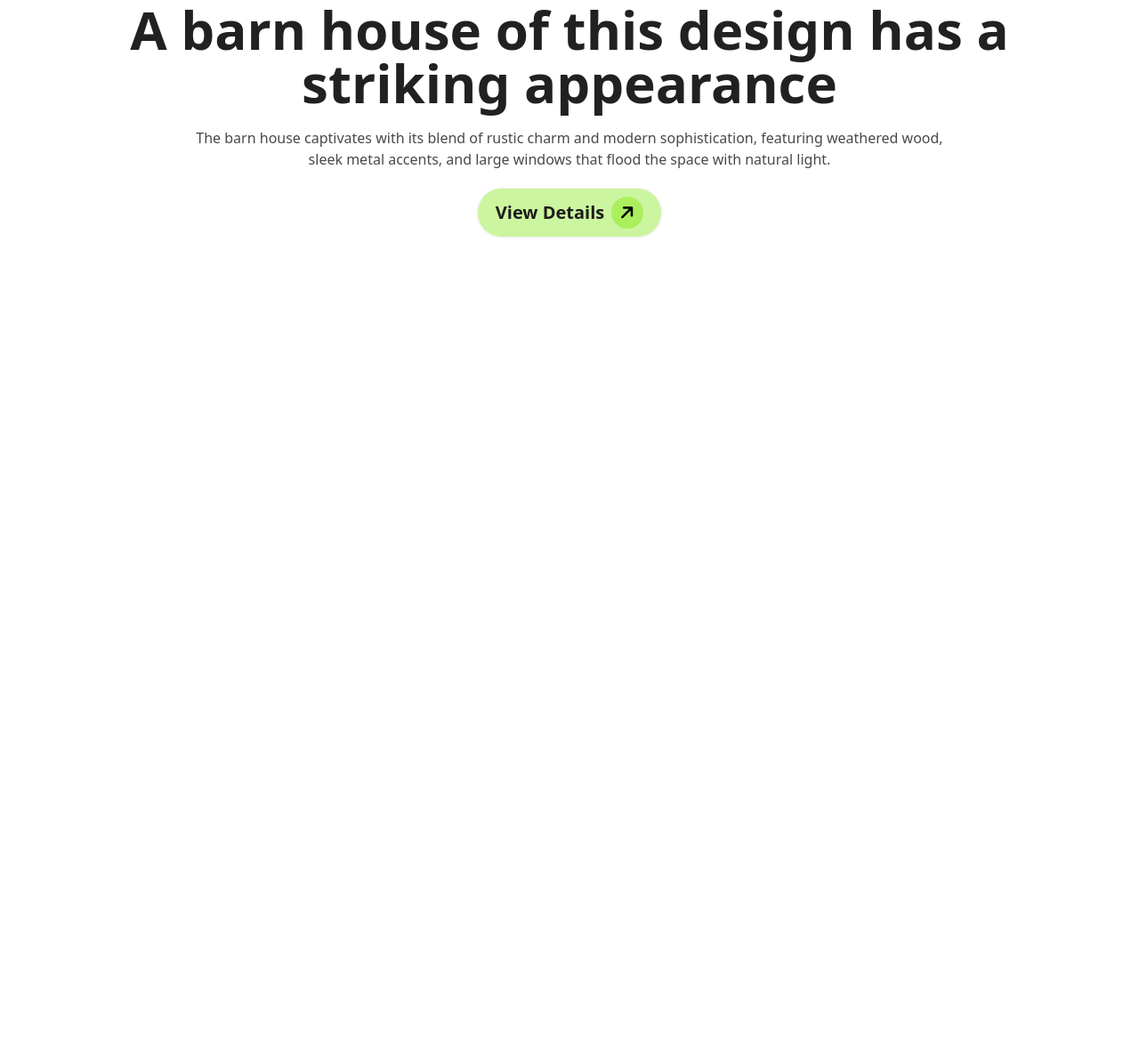
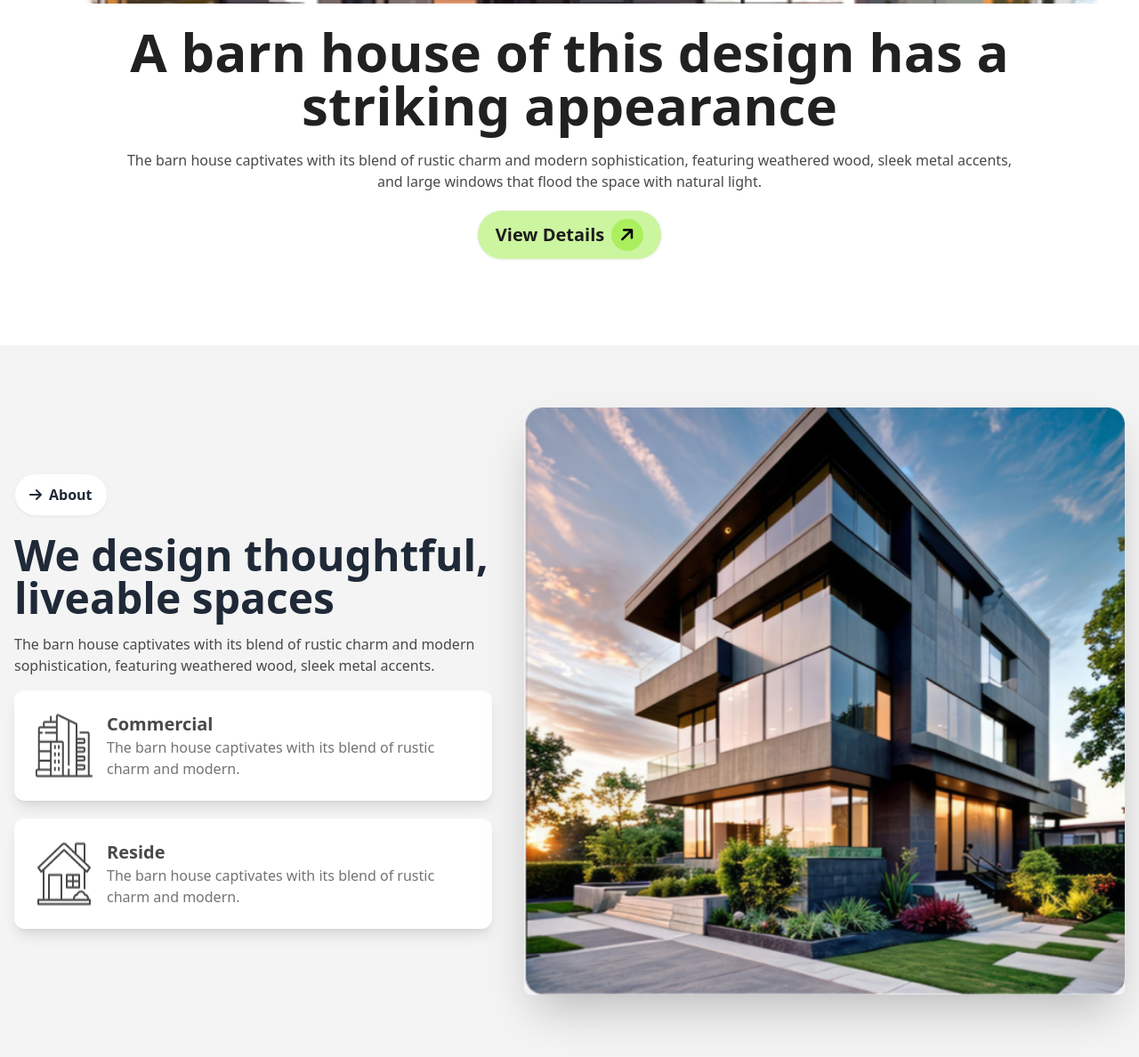
Before and after one commit to ahmed-tuhin/Assignment-3, a plain HTML site: page index.html in a window 1280 px wide. Shown: the part 511-1699 px from the top of the page at 89% size. Before the commit the page ends 874 px from the top, so only its background shows below. Drawn offline with nearby package versions, Linux system fonts and the light colour scheme.

Commit message:
complete the design thoughts section

```diff
--- a/index.html
+++ b/index.html
@@ -25,8 +25,6 @@
                    colors: {
                         primary: '#212121',
                         secondary: 'rgb(73, 73, 73)',
-                        primary_bg: 'linear-gradient(0.00deg, rgb(255, 255, 255),rgba(255, 255, 255, 0) 100%)',
-                        secondary_bg: 'rgb(30, 30, 30)',
                         btn_bg:'rgb(171, 239, 95)',
                     },
                     fontFamily: {
@@ -98,9 +96,9 @@
 
     <!-- banner -->
      <section class="container mx-auto mt-10">
-  <div class="flex flex-col mx-auto items-center gap-6 w-[85%]">
+  <div class="flex flex-col mx-auto items-center gap-6 w-[95%] lg:w-full">
         <!-- background container -->
-        <div class="w-full h-40 lg:h-[350px]" style="background-image: url('./images/banner.png'); background-repeat: no-repeat; background-position: center; background-size: cover;">
+        <div class="w-full h-72 lg:h-[375px]" style="background-image: url('./images/banner.png'); background-repeat: no-repeat; background-position: center; background-size: cover;">
 
         </div>
 
@@ -119,7 +117,47 @@
 
     </header>
 
-    <main></main>
+    <main>
+      <!--  design thoughtful section -->
+        <section class="bg-[#F4F4F4]">
+          <div class="hero bg-secondary_bg min-h-screen mx-auto">
+            <div class="hero-content flex-col-reverse lg:flex-row-reverse gap-9">
+              <img
+                src="./images/rectangle.png"
+                class="w-full rounded-lg shadow-2xl" />
+              <div>
+                <button class="btn bg-[#FFFFFF] rounded-3xl text-base mb-5"><i class="fa-solid fa-arrow-right"></i> About</button>
+                <h1 class="text-5xl font-bold mb-4">We design thoughtful, <br> liveable spaces</h1>
+                <p class="text-base font-medium text-[#494949] mb-4">
+                  The barn house captivates with its blend of rustic charm and
+                  modern sophistication, featuring weathered wood, sleek metal accents.
+                </p>
+
+             <div class="space-y-5">
+              <div class="flex gap-4 shadow-lg rounded-xl bg-[#FFFFFF] p-6">
+                <img src="./images/commercial.png" alt="">
+                <div>
+
+                  <h3 class="text-[#494949] text-xl font-extrabold">Commercial</h3>
+                  <p class="text-base text-[#737373] font-medium">The barn house captivates with its blend of rustic charm and modern.</p>
+                </div>
+               </div>
+               <div class="flex gap-4 shadow-lg rounded-xl bg-[#FFFFFF] p-6">
+                <img src="./images/residential.png" alt="">
+                <div>
+
+                  <h3 class="text-[#494949] text-xl font-extrabold">Reside</h3>
+                  <p class="text-base text-[#737373] font-medium">The barn house captivates with its blend of rustic charm and modern.</p>
+                </div>
+               </div>
+             </div>
+
+              </div>
+            </div>
+          </div>
+
+        </section>
+    </main>
 
     <footer></footer>
 
```
